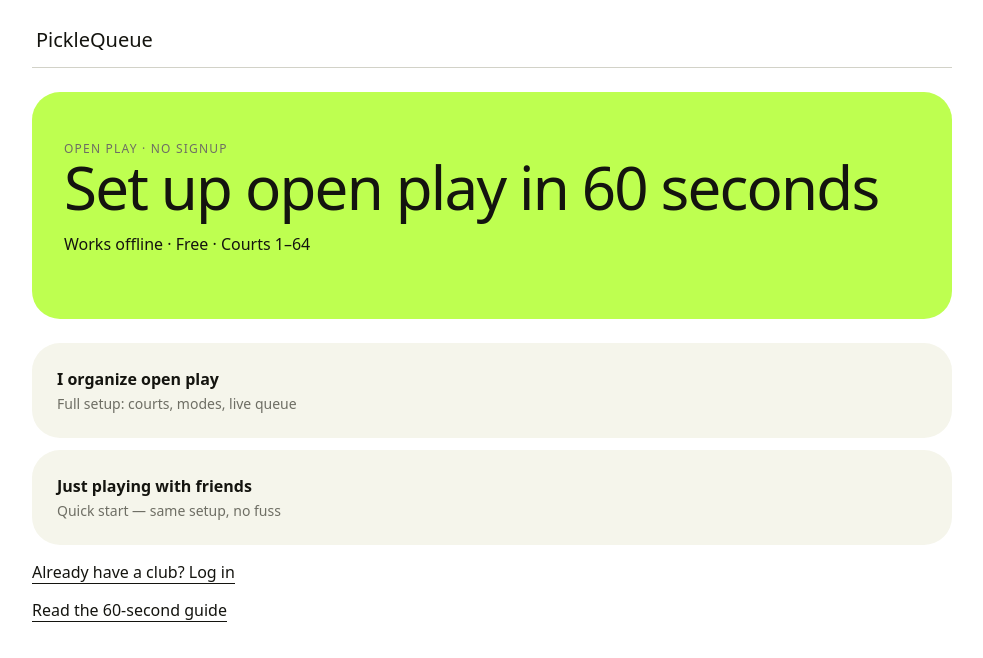
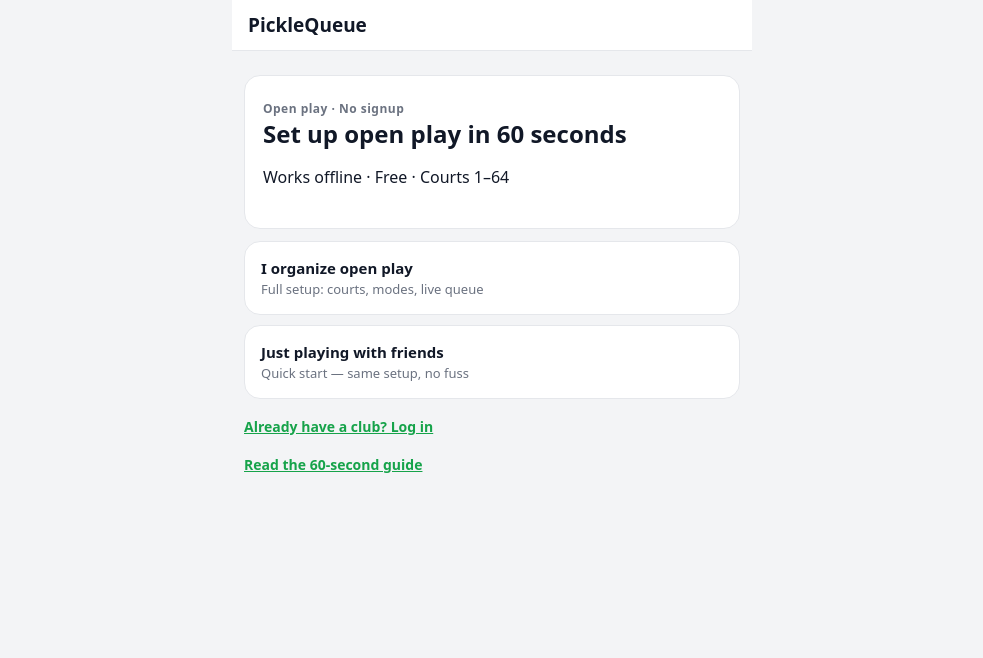
Before and after one commit to JuliusNarvasa/PickleQueue, a React (Vite) app: page / in a window 1280 px wide. Shown: the top 658 px of the page, without its empty margins (148-1131 px from the left). Built offline with nearby package versions, Linux system fonts and the light colour scheme.

Commit message:
Match PickleQ design language (measured live)

```diff
--- a/src/styles.css
+++ b/src/styles.css
@@ -1,168 +1,155 @@
-/* Perk design system — electric lime (#beff50) on warm parchment.
-   Single chromatic signal: lime is the ONLY filled action color. No shadows;
-   layers separate by tonal contrast (white -> parchment -> lime). */
-
-:root {
-  --color-electric-lime: #beff50;
-  --color-off-black-ink: #14140f;
-  --color-off-white-canvas: #f5f5eb;
-  --color-pure-white: #ffffff;
-  --color-ash: #d2d2c8;
-  --color-graphite: #6e6e64;
-  --color-deep-charcoal: #30302a;
-
-  --radius-cards: 28px;
-  --radius-inner: 18px;
-  --radius-buttons: 28px;
-  --radius-inputs: 8px;
-  --radius-full: 9999px;
-
-  --font-sys: 'OTSono', ui-sans-serif, system-ui, -apple-system, 'Segoe UI', Roboto, sans-serif;
-}
+/* PickleQueue — matches PickleQ.app design language (measured live 2026-09-08).
+   Tokens: system-ui · page #f3f4f6 · cards #fff r16 · primary #16a34a ·
+   selected tint #f0fdf4/border #22c55e · headings 18px/700 #111827.
+   Full extraction notes: research/pickleq-probe/PICKLEQ_DESIGN.md */
 
 * { box-sizing: border-box; }
 
 body {
-  font-family: var(--font-sys);
-  font-weight: 400;
-  margin: 0;
-  background: var(--color-pure-white);
-  color: var(--color-off-black-ink);
+  font-family: system-ui, -apple-system, sans-serif;
+  font-weight: 400; font-size: 16px;
+  margin: 0; background: #f3f4f6; color: #111827;
 }
 
-.app { max-width: 960px; margin: 0 auto; padding: 12px 20px 110px; }
+.app { max-width: 520px; margin: 0 auto; padding: 0 12px 190px; }
 
-/* Eyebrow labels: 10-12px, uppercase, 0.1em tracking, graphite */
-.eyebrow {
-  font-size: 12px; font-weight: 500; text-transform: uppercase;
-  letter-spacing: 0.1em; color: var(--color-graphite);
+/* Header: white bar, hairline border */
+.topbar {
+  display: flex; gap: 10px; align-items: center;
+  background: #fff; padding: 12px 16px; margin: 0 -12px 12px;
+  border-bottom: 1px solid #e5e7eb;
+  position: sticky; top: 0; z-index: 20;
 }
+.logo { font-weight: 800; font-size: 19px; color: #111827; }
+.logo b { color: #16a34a; }
+.hud { font-size: 12.5px; color: #6b7280; }
 
-h1, h2, h3 { font-weight: 500; letter-spacing: -0.02em; margin: 0 0 8px; }
-h1 { font-size: 28px; letter-spacing: -0.03em; }
-h2 { font-size: 22px; }
-
-.muted { color: var(--color-graphite); }
-
-/* Topbar: wordmark + hairline rule */
-.topbar {
-  display: flex; gap: 12px; align-items: center;
-  padding: 14px 4px; border-bottom: 1px solid var(--color-ash); margin-bottom: 24px;
-}
-.logo { font-weight: 500; font-size: 20px; color: var(--color-off-black-ink); }
-.hud { font-size: 13px; color: var(--color-graphite); }
+h1 { font-size: 20px; font-weight: 700; margin: 0 0 6px; color: #111827; }
+h2 { font-size: 18px; font-weight: 700; margin: 0 0 6px; color: #111827; }
+h3 { font-size: 15px; font-weight: 700; margin: 14px 0 6px; color: #111827; }
+.muted { color: #6b7280; font-size: 14px; }
+.eyebrow { font-size: 12px; font-weight: 600; color: #6b7280; letter-spacing: 0.04em; }
 
 .row { display: flex; gap: 8px; align-items: center; flex-wrap: wrap; margin: 8px 0; }
 
-/* Buttons: lime pill is the ONLY filled button. Everything else is ghost. */
+/* Buttons: green filled primary, gray secondary, ghost tertiary */
 button {
-  font-family: var(--font-sys);
-  padding: 10px 18px; border: 1px solid transparent; border-radius: var(--radius-buttons);
-  background: transparent; color: var(--color-off-black-ink);
-  font-size: 14px; font-weight: 500; cursor: pointer;
+  font-family: inherit; font-size: 14px; font-weight: 600;
+  padding: 10px 16px; border-radius: 12px;
+  border: 1px solid transparent; background: #e5e7eb; color: #111827;
+  cursor: pointer;
 }
-button:disabled { opacity: 0.4; cursor: not-allowed; }
-button.primary {
-  background: var(--color-electric-lime); color: var(--color-off-black-ink);
-  padding: 16px 28px; font-size: 16px;
-}
-button.big { font-size: 17px; padding: 14px 24px; }
-button.sel { background: var(--color-electric-lime); }
-button.linkbtn { border: none; background: none; color: var(--color-off-black-ink); padding: 4px; text-decoration: underline; text-underline-offset: 3px; }
-
-/* Inputs: white, ash border IS the affordance */
-input, textarea {
-  font-family: var(--font-sys); font-weight: 400; font-size: 16px;
-  padding: 10px 12px; border: 1px solid var(--color-ash); border-radius: var(--radius-inputs);
-  background: var(--color-pure-white); color: #000;
+button:disabled { opacity: 0.55; cursor: not-allowed; }
+button.primary { background: #16a34a; color: #fff; }
+button.big { font-size: 16px; padding: 13px 20px; width: 100%; }
+button.sel { background: #16a34a; color: #fff; border-color: #16a34a; }
+button.linkbtn {
+  border: none; background: none; color: #16a34a;
+  padding: 4px; font-weight: 700;
 }
 
-/* Sections: parchment cards on white page, 28px, no shadow */
-section {
-  background: var(--color-off-white-canvas);
-  border: none; border-radius: var(--radius-cards);
-  padding: 32px; margin: 24px 0;
+/* Inputs */
+input, textarea {
+  font-family: inherit; font-size: 15px;
+  padding: 10px 12px; border: 1px solid #d1d5db; border-radius: 10px;
+  background: #fff; color: #111827; max-width: 100%;
 }
-section > h2:first-child, section > .row:first-child { margin-top: 0; }
 
-/* Choose screen: lime hero band */
-.choose .hero {
-  background: var(--color-electric-lime); border-radius: var(--radius-cards);
-  padding: 48px 32px; margin: 24px 0;
+/* Cards: white, r16, hairline border, no shadow */
+section, .card {
+  background: #fff; border: 1px solid #e5e7eb; border-radius: 16px;
+  padding: 16px; margin: 12px 0;
 }
-.choose .hero h1 { font-size: 60px; line-height: 1; letter-spacing: -0.03em; margin: 0 0 12px; }
-.choose .cards { display: grid; gap: 12px; margin: 16px 0; }
-.choose a { color: var(--color-off-black-ink); text-decoration: none; border-bottom: 1px solid var(--color-off-black-ink); }
+
+/* Choose screen: white hero card + white option cards */
+.choose { padding-top: 12px; }
+.choose .hero { background: #fff; border: 1px solid #e5e7eb; border-radius: 16px; padding: 24px 18px; margin: 0 0 12px; }
+.choose .hero h1 { font-size: 24px; }
+.choose .cards { display: grid; gap: 10px; margin: 12px 0; }
 .bigcard {
-  display: flex; flex-direction: column; gap: 4px; padding: 24px;
-  font-size: 16px; text-align: left;
-  background: var(--color-off-white-canvas); border-radius: var(--radius-cards);
+  display: flex; flex-direction: column; gap: 2px; padding: 16px;
+  font-size: 15px; text-align: left;
+  background: #fff; border: 1px solid #e5e7eb; border-radius: 16px;
 }
-.bigcard span { font-size: 14px; font-weight: 400; color: var(--color-graphite); }
+.bigcard span { font-size: 13px; font-weight: 400; color: #6b7280; }
+.choose a { color: #16a34a; font-weight: 600; font-size: 14px; }
+.steps { font-size: 12px; font-weight: 600; color: #6b7280; margin-bottom: 8px; }
 
-.steps { font-size: 13px; color: var(--color-graphite); margin-bottom: 6px; }
-
-/* Mode cards: white on parchment, selected = lime */
-.modegrid { display: grid; grid-template-columns: repeat(auto-fill, minmax(200px, 1fr)); gap: 8px; margin: 8px 0; }
+/* Setup + roster */
+.setup, .roster, .play, .complete { padding-top: 4px; }
+.modegrid { display: grid; grid-template-columns: 1fr; gap: 8px; margin: 8px 0; }
 .modecard {
-  display: flex; flex-direction: column; gap: 4px; text-align: left;
-  background: var(--color-pure-white); border-radius: var(--radius-inner); padding: 18px;
+  display: flex; flex-direction: column; gap: 2px; text-align: left;
+  background: #fff; border: 1px solid #e5e7eb; border-radius: 12px; padding: 12px;
 }
-.modecard span { font-size: 12px; font-weight: 400; color: var(--color-graphite); }
-.modecard.sel { background: var(--color-electric-lime); }
-.modecard.sel span { color: var(--color-off-black-ink); }
+.modecard b { font-size: 15px; }
+.modecard span { font-size: 13px; font-weight: 400; color: #6b7280; }
+.modecard.sel { background: #f0fdf4; border: 1px solid #22c55e; }
+.modecard.sel span { color: #374151; }
+.tag { font-size: 11px; font-weight: 700; padding: 1px 8px; border-radius: 9999px; }
+.tag.rec { background: #dcfce7; color: #15803d; }
+.tag.imp { background: #f3e8ff; color: #7e22ce; }
 
 /* Roster rows */
-.playerrow { display: flex; gap: 8px; align-items: center; padding: 8px 4px; border-bottom: 1px solid var(--color-ash); }
+.playerrow { display: flex; gap: 8px; align-items: center; padding: 8px 2px; border-bottom: 1px solid #f0f0f0; font-size: 15px; }
 .playerrow .spacer { flex: 1; }
-.star { border: none; background: none; font-size: 18px; color: var(--color-ash); padding: 2px; }
-.star.on { color: var(--color-off-black-ink); }
+.playerrow button { padding: 6px 10px; font-size: 13px; border-radius: 8px; }
+.star { border: none; background: none; font-size: 18px; color: #d1d5db; padding: 2px; }
+.star.on { color: #f59e0b; }
 
-/* Courts: white inner cards; live = lime badge */
-.courts { display: grid; gap: 10px; grid-template-columns: repeat(auto-fill, minmax(260px, 1fr)); }
-.court { border: 1px solid var(--color-ash); border-radius: var(--radius-inner); padding: 18px; background: var(--color-pure-white); }
-.court.live { border: 2px solid var(--color-off-black-ink); }
-.badge { font-size: 12px; font-weight: 500; padding: 2px 12px; border-radius: var(--radius-full); text-transform: uppercase; letter-spacing: 0.1em; }
-.badge.ready { background: var(--color-ash); color: var(--color-off-black-ink); }
-.badge.live { background: var(--color-electric-lime); color: var(--color-off-black-ink); }
-.teams { display: flex; flex-direction: column; gap: 4px; margin: 8px 0; }
+/* Courts */
+.courts { display: grid; gap: 10px; grid-template-columns: 1fr; }
+.court { border: 1px solid #e5e7eb; border-radius: 12px; padding: 12px; background: #fff; }
+.court.live { border: 2px solid #16a34a; }
+.court .row { margin: 6px 0; }
+.badge { font-size: 11px; font-weight: 700; padding: 2px 10px; border-radius: 9999px; text-transform: uppercase; letter-spacing: 0.06em; }
+.badge.ready { background: #e5e7eb; color: #374151; }
+.badge.live { background: #16a34a; color: #fff; }
+.teams { display: flex; flex-direction: column; gap: 4px; margin: 8px 0; font-size: 15px; }
 
-/* Up Next: lime accent blocks */
+/* Up Next: tinted staged cards */
 .upnext {
   display: flex; gap: 8px; align-items: center; flex-wrap: wrap;
-  background: var(--color-electric-lime); border: none; border-radius: var(--radius-inner);
-  padding: 16px 18px; margin: 8px 0; font-weight: 500;
+  background: #f0fdf4; border: 1px solid #bbf7d0; border-radius: 12px;
+  padding: 12px; margin: 8px 0; font-weight: 600; font-size: 14px;
 }
-.upnext .tag { font-size: 12px; font-weight: 500; text-transform: uppercase; letter-spacing: 0.1em; }
+.upnext .tag { font-size: 11px; font-weight: 700; text-transform: uppercase; letter-spacing: 0.06em; color: #6b7280; }
+.upnext button { font-size: 13px; padding: 8px 12px; }
 
 /* Queue table */
 .qtable { display: flex; flex-direction: column; }
-.qhead, .qrow { display: grid; grid-template-columns: 32px 1.4fr 0.7fr 0.7fr 0.7fr 0.9fr auto; gap: 4px; align-items: center; padding: 6px 2px; font-size: 14px; }
-.qhead { font-weight: 500; border-bottom: 2px solid var(--color-off-black-ink); }
-.qrow { border-bottom: 1px solid var(--color-ash); }
+.qhead, .qrow { display: grid; grid-template-columns: 28px 1.4fr 0.6fr 0.6fr 0.6fr 0.8fr auto; gap: 4px; align-items: center; padding: 6px 2px; font-size: 14px; }
+.qhead { font-weight: 700; color: #6b7280; font-size: 12px; border-bottom: 2px solid #e5e7eb; }
+.qrow { border-bottom: 1px solid #f0f0f0; }
+.qrow button { padding: 4px 8px; font-size: 12px; border-radius: 8px; }
 
-/* Sticky bar + toast (dark island) */
+/* Sticky bottom CTA: white bar, full-width green button */
 .stickybar {
-  position: fixed; bottom: 0; left: 0; right: 0; background: var(--color-pure-white);
-  border-top: 1px solid var(--color-ash); padding: 12px;
+  position: fixed; bottom: 0; left: 0; right: 0; z-index: 30;
+  background: #fff; border-top: 1px solid #e5e7eb; padding: 10px 12px calc(10px + env(safe-area-inset-bottom));
   display: flex; gap: 10px; justify-content: center; align-items: center;
 }
+.stickybar .inner { width: 100%; max-width: 520px; display: flex; gap: 10px; align-items: center; justify-content: center; }
+
+/* Toast: dark */
 .toast {
-  position: fixed; bottom: 76px; left: 50%; transform: translateX(-50%);
-  background: var(--color-deep-charcoal); color: var(--color-off-white-canvas);
-  padding: 12px 16px; border-radius: var(--radius-inner);
-  display: flex; gap: 10px; align-items: center; z-index: 50;
+  position: fixed; bottom: 84px; left: 50%; transform: translateX(-50%);
+  background: #111827; color: #fff; font-size: 14px;
+  padding: 10px 14px; border-radius: 12px;
+  display: flex; gap: 10px; align-items: center; z-index: 50; max-width: 92vw;
 }
-.toast button { background: transparent; color: var(--color-off-white-canvas); border: 1px solid var(--color-graphite); padding: 6px 12px; font-size: 13px; }
+.toast button { background: #374151; color: #fff; border: none; padding: 6px 12px; font-size: 13px; border-radius: 8px; }
 
-.modal-back { position: fixed; inset: 0; background: rgba(20, 20, 15, 0.45); display: flex; align-items: center; justify-content: center; z-index: 40; }
-.modal { background: var(--color-pure-white); border-radius: var(--radius-cards); padding: 32px; max-width: 420px; width: 92%; }
+.modal-back { position: fixed; inset: 0; background: rgba(17, 24, 39, 0.5); display: flex; align-items: center; justify-content: center; z-index: 40; }
+.modal { background: #fff; border-radius: 16px; padding: 20px; max-width: 420px; width: 92%; }
 .modal.wide { max-width: 520px; max-height: 85vh; overflow: auto; }
 .reclub textarea { width: 100%; }
 
-/* Complete screen: lime band header */
-.complete .band {
-  background: var(--color-electric-lime); border-radius: var(--radius-cards);
-  padding: 40px 32px; margin: 24px 0;
+/* Complete */
+.complete .band { background: #fff; border: 1px solid #e5e7eb; border-radius: 16px; padding: 24px 18px; margin: 12px 0; }
+.complete .band h1 { font-size: 26px; }
+
+@media (min-width: 640px) {
+  .modegrid { grid-template-columns: 1fr 1fr; }
+  .courts { grid-template-columns: 1fr 1fr; }
 }
-.complete .band h1 { font-size: 60px; line-height: 1; letter-spacing: -0.03em; margin: 0 0 8px; }
```
Also changed, not shown: src/App.tsx (+6 -2 lines), src/types.ts (+5 -5 lines), 4 other files (tests, documents, lock files or other folders).
